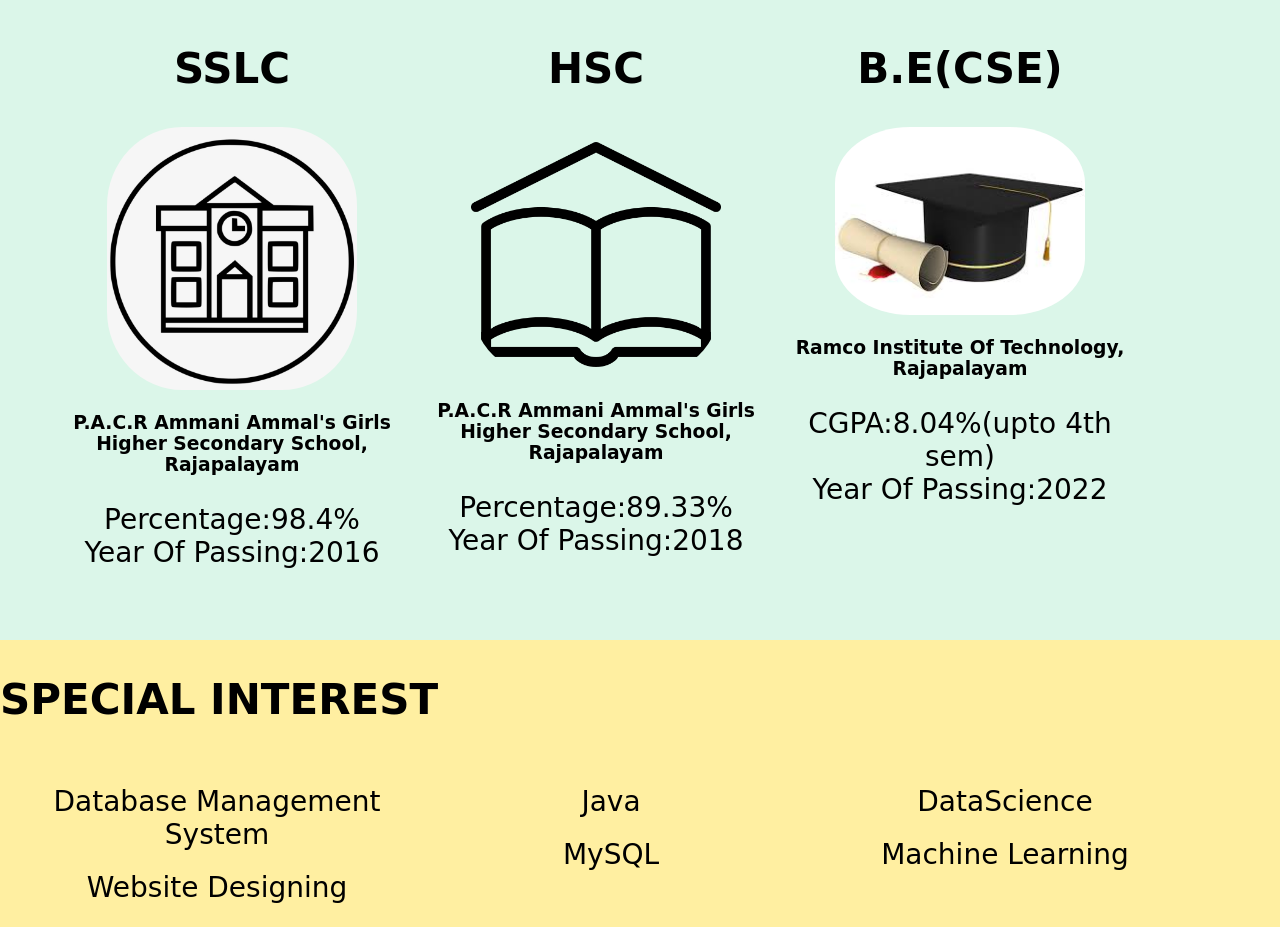
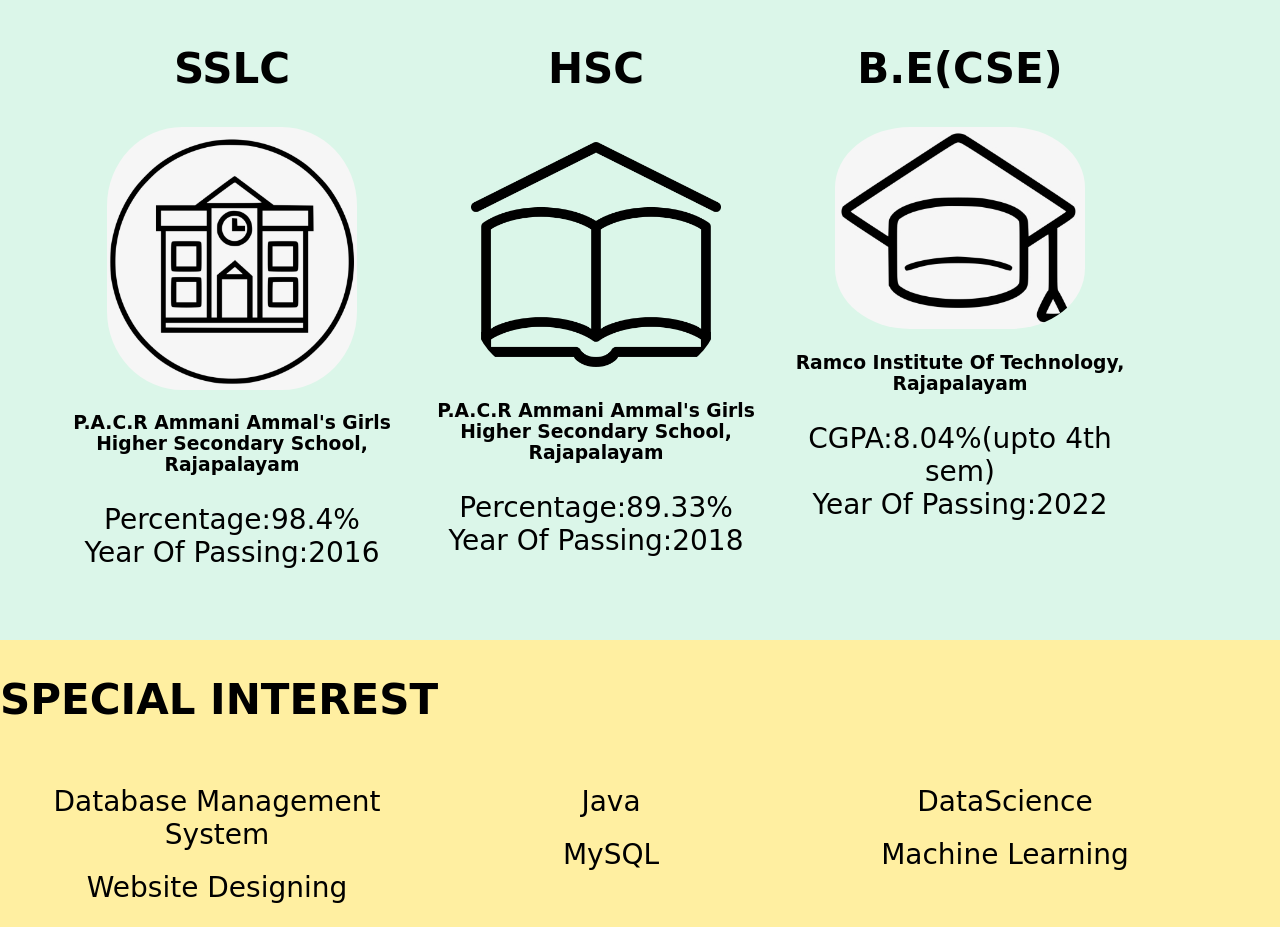
Before and after one commit to Shanthu-2k/resume, a plain HTML site: page index.html in a window 1280 px wide. Shown: the part 2560-3487 px from the top of the page. Drawn offline with Linux system fonts and the light colour scheme; a web font is replaced by a local one.

Commit message:
Update index.html

```diff
--- a/index.html
+++ b/index.html
@@ -88,7 +88,7 @@ Year Of Passing:2018
 </div>
 <div>
 <h2>B.E(CSE)</h2>
-<img src= "grad.jpg">
+<img src= "flat.png">
 <h1>Ramco Institute Of Technology,<br>Rajapalayam</h1>
 <p>
 CGPA:8.04%(upto 4th sem)<br>
```
